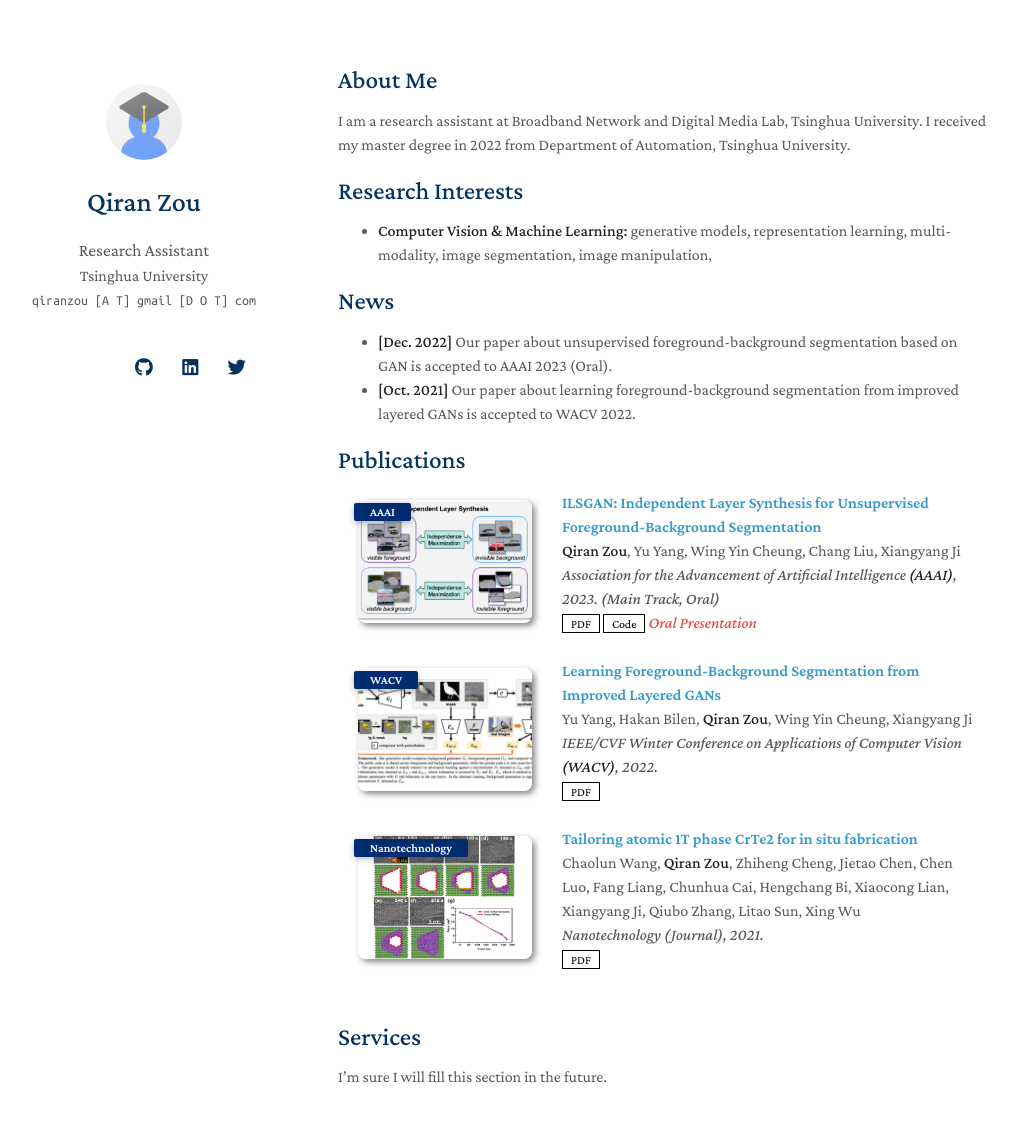
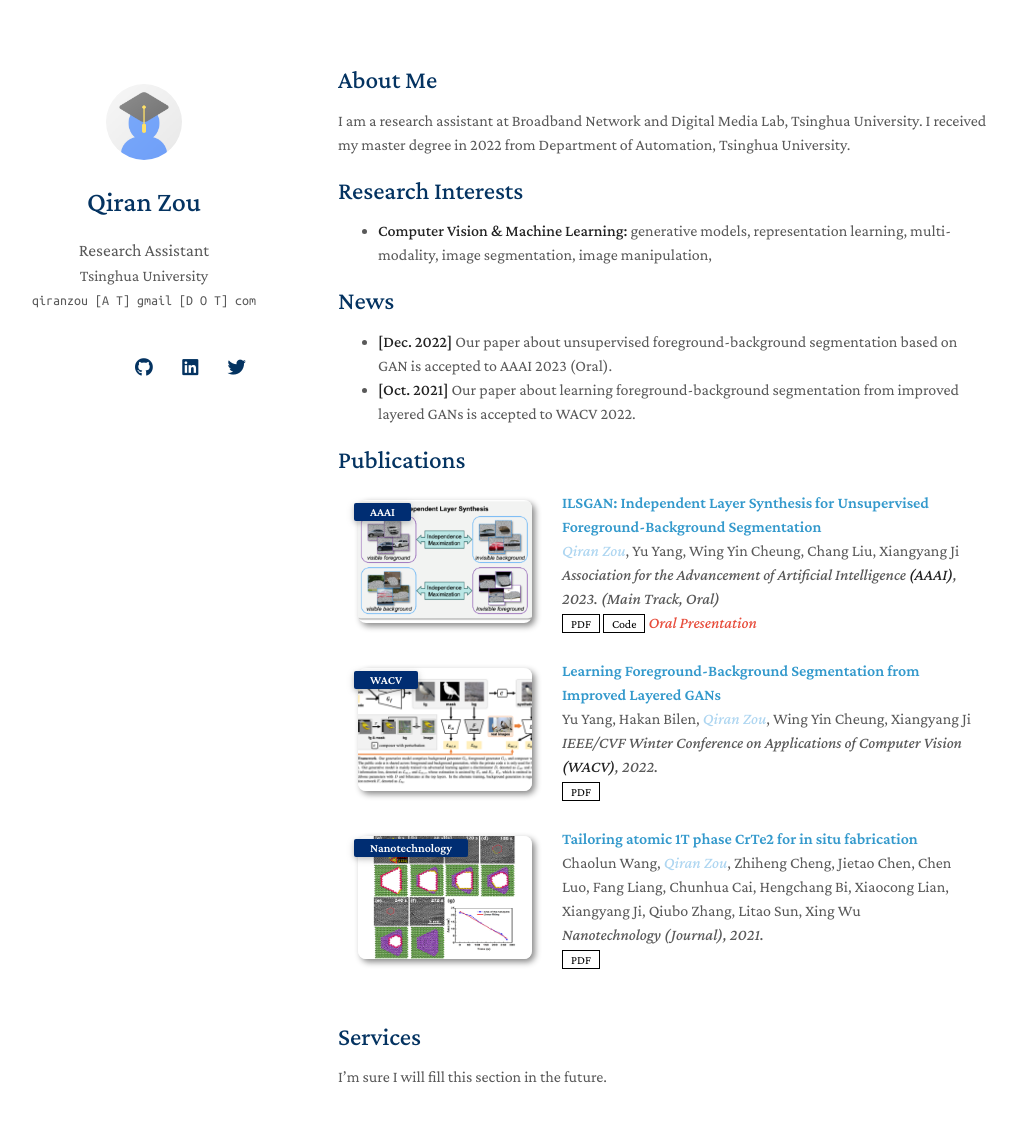
Before and after one commit to qrzou/qrzou.github.io, a Jekyll site: the page built from index.md, in a window 1280 px wide and 1183 px high. Shown: the top 1122 px of the window, without its empty margins (132-1148 px from the left). Built offline with Jekyll 4.4.1, drawn with Linux system fonts in a browser that asks for light colours; nearby versions of some CDN libraries; a style sheet for code colours, icons or effects is not loaded; our own code applies the rules of GitHub Pages for plain Markdown files.

Commit message:
Update publications.md

```diff
--- a/_includes/publications.md
+++ b/_includes/publications.md
@@ -14,7 +14,7 @@
 
   <div class="col-sm-9" style="position: relative;padding-right: 15px;padding-left: 20px;">
     <div class="title"><a href="https://arxiv.org/pdf/2211.13974.pdf">ILSGAN: Independent Layer Synthesis for Unsupervised Foreground-Background Segmentation</a></div>
-    <div class="author"><strong>Qiran Zou</strong>, Yu Yang, Wing Yin Cheung, Chang Liu, Xiangyang Ji</div>
+    <div class="author"><strong><i style="color:#aed6f1">Qiran Zou</i></strong>, Yu Yang, Wing Yin Cheung, Chang Liu, Xiangyang Ji</div>
     <div class="periodical"><em>Association for the Advancement of Artificial Intelligence <strong>(AAAI)</strong>, 2023. (Main Track, Oral) </em></div>
     <div class="links">
       <a href="https://arxiv.org/pdf/2211.13974.pdf" class="btn btn-sm z-depth-0" role="button" target="_blank" style="font-size:12px;">PDF</a>
@@ -35,7 +35,7 @@
   </div>
   <div class="col-sm-9" style="position: relative;padding-right: 15px;padding-left: 20px;">
     <div class="title"><a href="https://arxiv.org/pdf/2104.00483.pdf">Learning Foreground-Background Segmentation from Improved Layered GANs</a></div>
-    <div class="author">Yu Yang, Hakan Bilen, <strong>Qiran Zou</strong>, Wing Yin Cheung, Xiangyang Ji</div>
+    <div class="author">Yu Yang, Hakan Bilen, <i style="color:#aed6f1">Qiran Zou</i>, Wing Yin Cheung, Xiangyang Ji</div>
     <div class="periodical"><em>IEEE/CVF Winter Conference on Applications of Computer Vision <strong>(WACV)</strong>, 2022. </em></div>
     <div class="links">
       <a href="https://arxiv.org/pdf/2104.00483.pdf" class="btn btn-sm z-depth-0" role="button" target="_blank" style="font-size:12px;">PDF</a>
@@ -56,7 +56,7 @@
   </div>
   <div class="col-sm-9" style="position: relative;padding-right: 15px;padding-left: 20px;">
     <div class="title"><a href="https://iopscience.iop.org/article/10.1088/1361-6528/ac3a3a/meta">Tailoring atomic 1T phase CrTe2 for in situ fabrication</a></div>
-    <div class="author">Chaolun Wang, <strong>Qiran Zou</strong>, Zhiheng Cheng, Jietao Chen, Chen Luo, Fang Liang, Chunhua Cai, Hengchang Bi, Xiaocong Lian, Xiangyang Ji, Qiubo Zhang, Litao Sun, Xing Wu</div>
+    <div class="author">Chaolun Wang, <i style="color:#aed6f1">Qiran Zou</i>, Zhiheng Cheng, Jietao Chen, Chen Luo, Fang Liang, Chunhua Cai, Hengchang Bi, Xiaocong Lian, Xiangyang Ji, Qiubo Zhang, Litao Sun, Xing Wu</div>
     <div class="periodical"><em>Nanotechnology (Journal), 2021. </em></div>
     <div class="links">
       <a href="https://iopscience.iop.org/article/10.1088/1361-6528/ac3a3a/meta" class="btn btn-sm z-depth-0" role="button" target="_blank" style="font-size:12px;">PDF</a>
```
